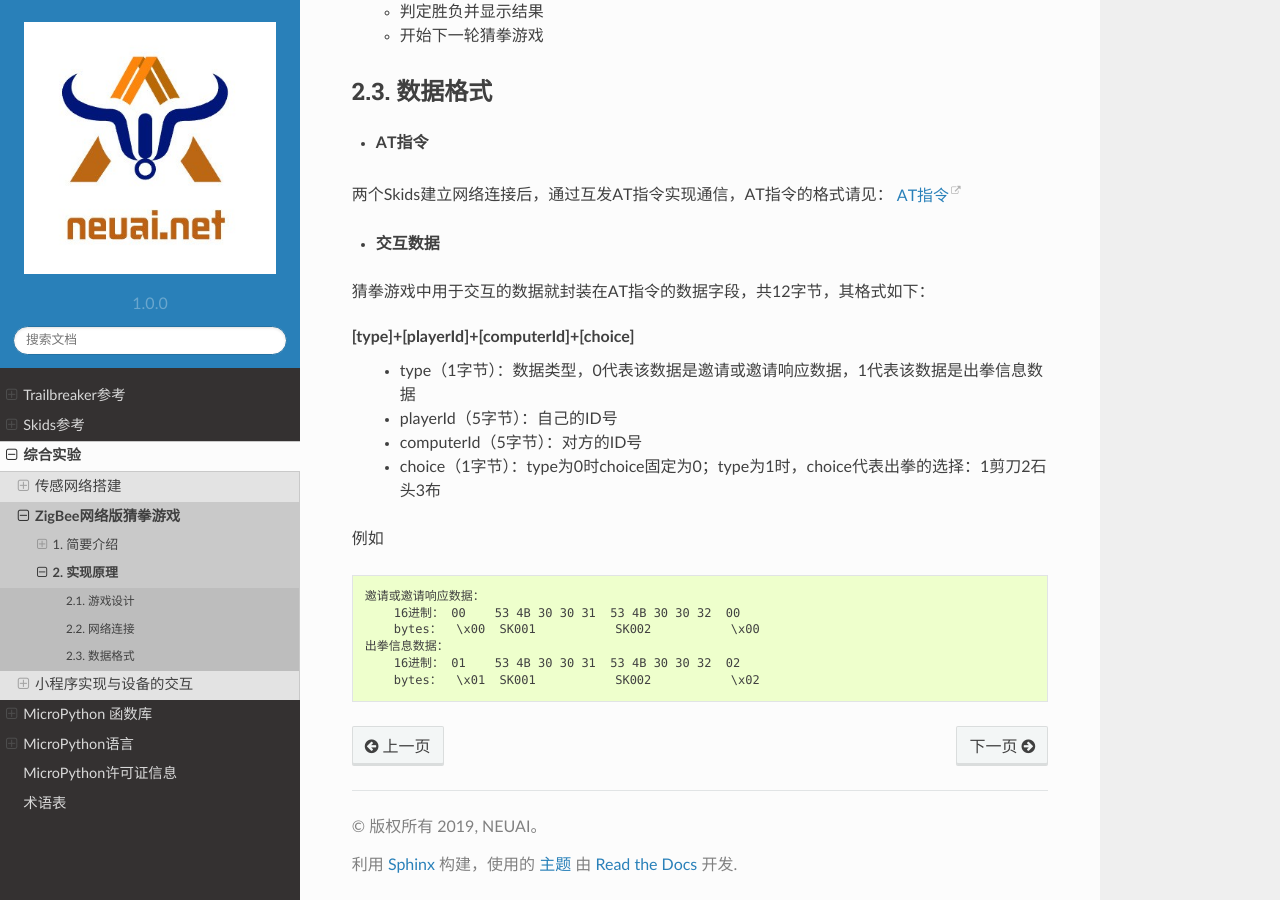
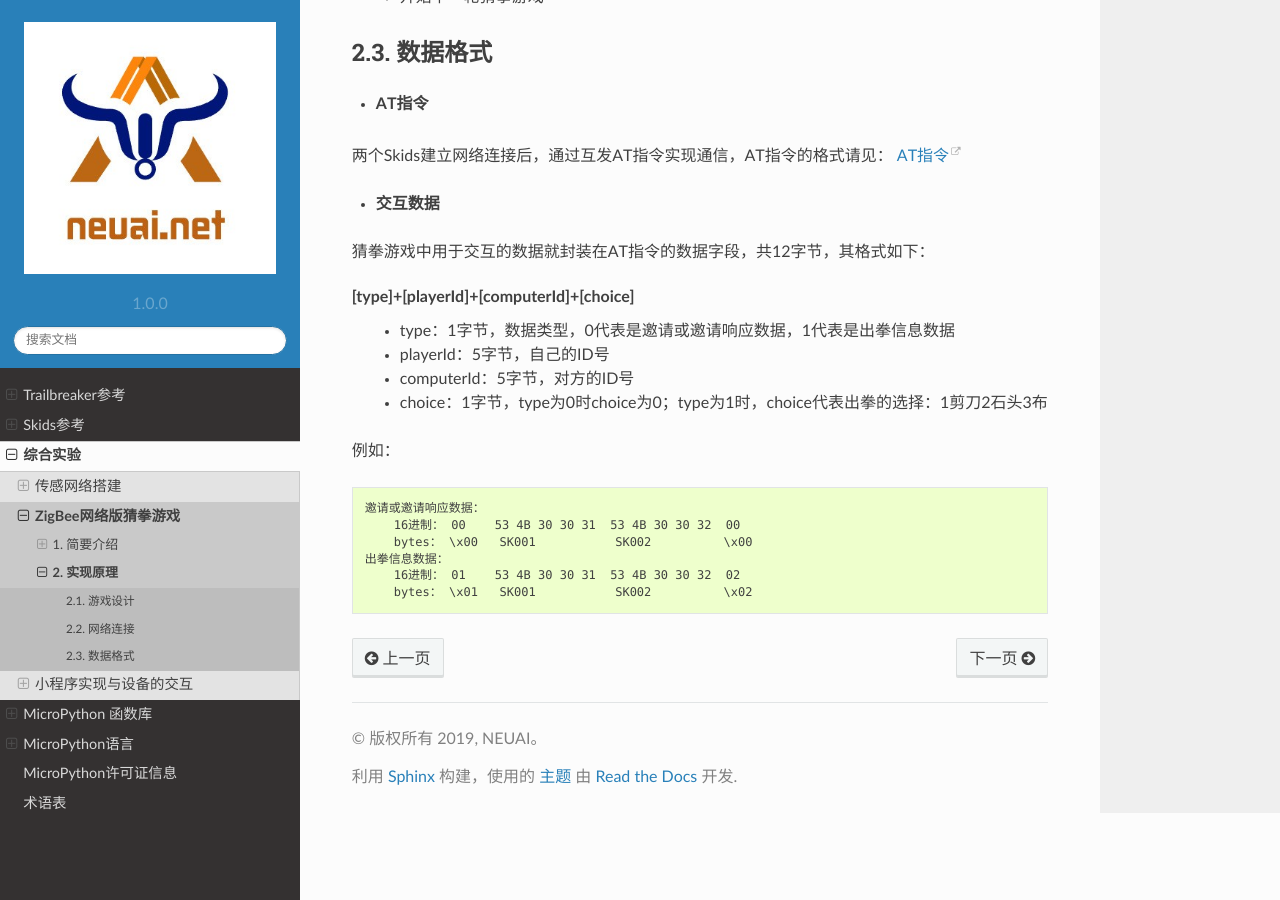
Before and after one commit to yangzl2014/SkidsDocs, a Sphinx documentation site: the page built from docs/master/FingerGuessingGame/principle.rst, in a window 1280 px wide and 900 px high, scrolled down 1698 px. Built offline with Sphinx 7.4.7 and the Read the Docs theme 2.0.0, drawn with Linux system fonts in a browser that asks for light colours; pages that are not in the unit, such as notebooks, are missing from menus.

Commit message:
#5 update doc of finger-guess game

```diff
--- a/docs/master/FingerGuessingGame/principle.rst
+++ b/docs/master/FingerGuessingGame/principle.rst
@@ -21,7 +21,7 @@
 
   .. image:: img/guess1.jpg
     :alt: guess
-    :width: 300px
+    :width: 270px
 
 - **按键排列**
 
@@ -71,16 +71,16 @@
 猜拳游戏中用于交互的数据就封装在AT指令的数据字段，共12字节，其格式如下：
 
 [type]+[playerId]+[computerId]+[choice]
-  + type（1字节）：数据类型，0代表该数据是邀请或邀请响应数据，1代表该数据是出拳信息数据
-  + playerId（5字节）：自己的ID号
-  + computerId（5字节）：对方的ID号
-  + choice（1字节）：type为0时choice固定为0；type为1时，choice代表出拳的选择：1剪刀2石头3布
+  + type：1字节，数据类型，0代表是邀请或邀请响应数据，1代表是出拳信息数据
+  + playerId：5字节，自己的ID号
+  + computerId：5字节，对方的ID号
+  + choice：1字节，type为0时choice为0；type为1时，choice代表出拳的选择：1剪刀2石头3布
 
-例如
+例如：
 ::
     邀请或邀请响应数据：
         16进制： 00    53 4B 30 30 31  53 4B 30 30 32  00
-        bytes：  \x00  SK001           SK002           \x00
+        bytes： \x00   SK001           SK002          \x00
     出拳信息数据：
         16进制： 01    53 4B 30 30 31  53 4B 30 30 32  02
-        bytes：  \x01  SK001           SK002           \x02
+        bytes： \x01   SK001           SK002          \x02
```
